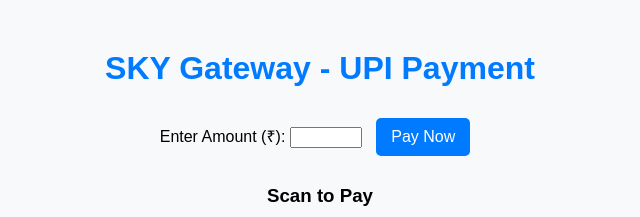
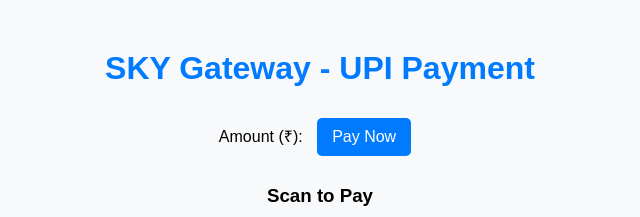
Before and after one commit to sunilkumart2025/upi-payment, a website: page public/index.html in a window 1280 px wide. Shown: the top 217 px of the page, without its empty margins (320-960 px from the left). Drawn offline with Linux system fonts and the light colour scheme.

Commit message:
Update index.html

```diff
--- a/public/index.html
+++ b/public/index.html
@@ -11,8 +11,8 @@
     <h1>SKY Gateway - UPI Payment</h1>
 
     <div>
-        <label for="amount">Enter Amount (₹):</label>
-        <input type="number" id="amount" min="1" max="1000" required>
+        <label for="amount">Amount (₹):</label>
+
         <button id="generateQRBtn">Pay Now</button>
     </div>
 
```
